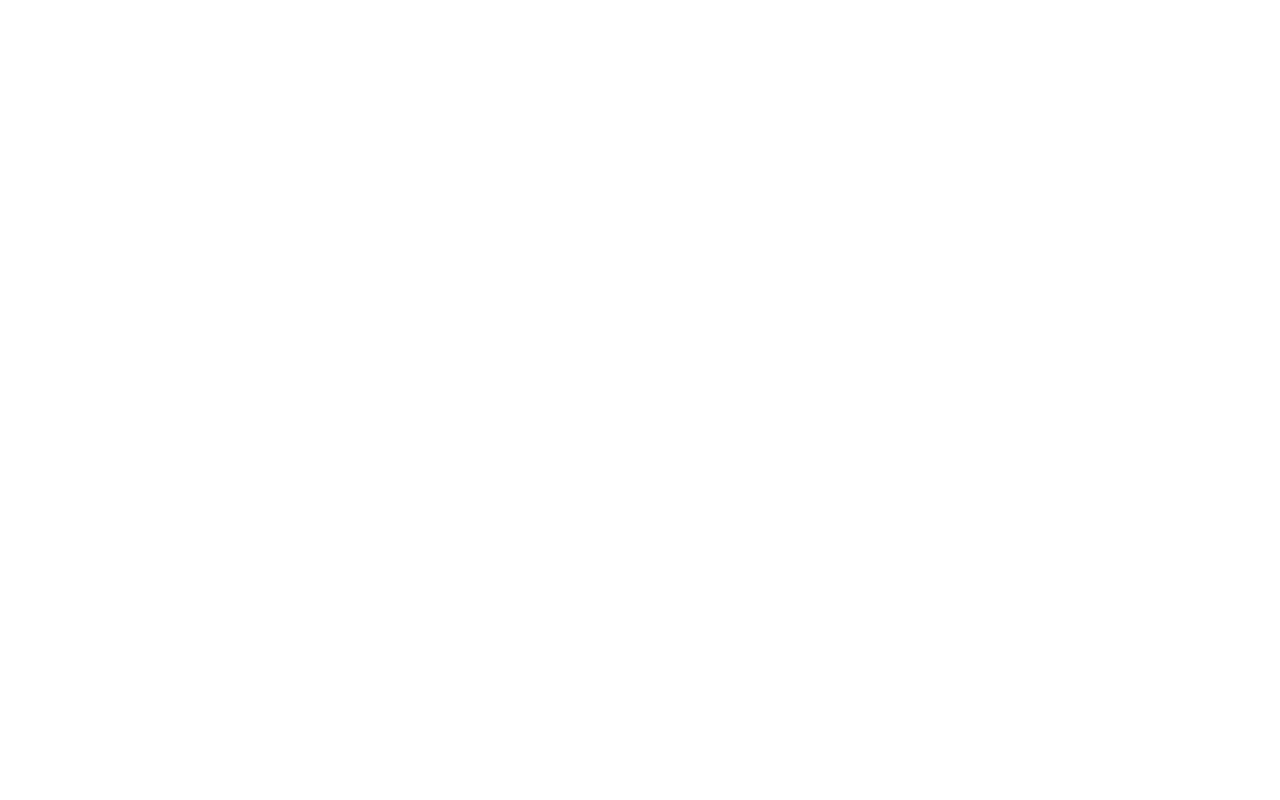
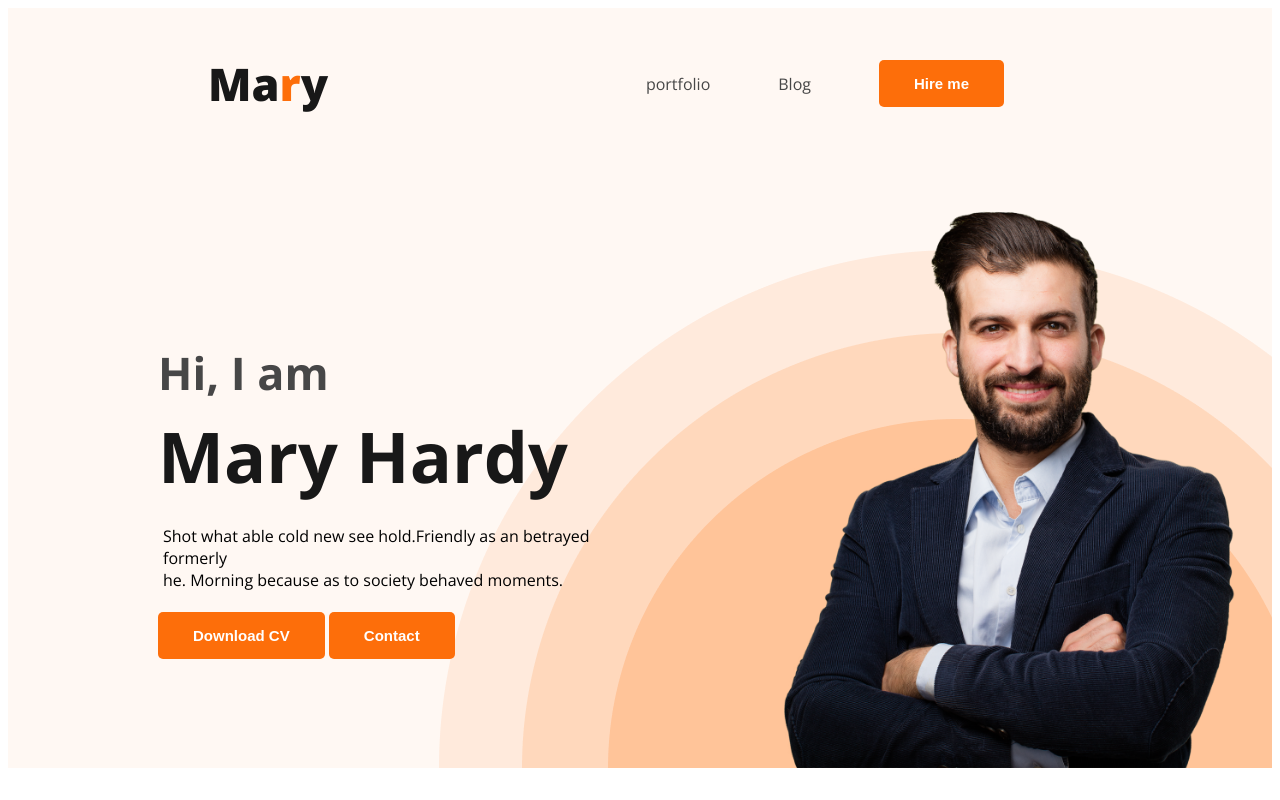
Before and after one commit to naeimhasan2/Portfolio-resources-project-1, a plain HTML site: page index.html in a window 1280 px wide. Drawn offline with nearby package versions, Linux system fonts and the light colour scheme.

Commit message:
first commit

```diff
--- a/index.css
+++ b/index.css
@@ -0,0 +1,120 @@
+/* nav related style */
+
+body{
+    font-family: 'Open Sans', sans-serif;
+}
+nav{
+    display: flex;
+    align-items: center;
+    justify-content: space-between;
+    margin: 0px 200px;
+}
+.nav-title{
+    color: #181818;
+font-family: Open Sans;
+font-size: 45px;
+font-style: normal;
+font-weight: 800;
+line-height: normal;
+
+}
+
+
+nav > ul{
+    display: flex;
+    list-style: none;
+    align-items: center;
+}
+
+nav li{
+    margin-right: 68px;
+
+}
+
+nav li a {
+    text-decoration: none;
+    color: #474747;
+}
+.btn-primary{
+    border-radius: 5px;
+background: #FD6E0A;
+border: 0;
+color: #ffffff;
+font-size: 15px;
+border: 50px;
+font-weight: 700;
+padding: 15px 35px;
+cursor: pointer;
+/* width: 120px;
+height: 64px;
+color: #ffffff; */
+}
+
+/* header realted style */
+
+
+.header{
+    background-color: #FFF8F3;
+    background-image: url(header_bg.png);
+    background-repeat: no-repeat;
+    background-position: bottom right;
+
+}
+
+
+.banner{
+    padding: 30px 30px 0px 150px;
+    display: flex;
+    align-items: center;
+    justify-content: space-between;
+    margin-bottom: 0;
+}
+/* .profile-photopiya{
+    color: rgba(24, 24, 24, 0.15);
+    width: 72px;
+
+} */
+.profile-pic{
+    width: 500px;
+    /* padding: 30px 30px 0px 150px; */
+}
+
+/* .profile-photo{
+    justify-content: space-between;
+    color: rgba(24, 24, 24, 0.15);
+    font-family: Open Sans;
+    font-size: 100px;
+    font-style: normal;
+    font-weight: 700;
+    line-height: normal;
+    letter-spacing: 33px;
+
+} */
+
+.banner-content{
+    max-width: 500px;
+}
+
+
+.banner-greeting{
+    font-size: 45px;
+    font-weight: 700;
+    margin-bottom:0;
+    color: #474747;
+}
+
+.title{
+    font-size: 70px;
+    font-weight: 700;
+    margin-top: 5px;
+    color: #181818;
+    margin-bottom: 0;
+}
+
+.banner-description{
+    padding: 5px;
+}
+
+.profile-photo{
+
+}
--- a/index.html
+++ b/index.html
@@ -4,8 +4,67 @@
         <meta charset="UTF-8">
         <meta name="viewport" content="width=device-width, initial-scale=1.0">
         <title>My First Portfolio website</title>
+        <link rel="preconnect" href="https://fonts.googleapis.com">
+        <link rel="preconnect" href="https://fonts.gstatic.com" crossorigin>
+        <link
+            href="https://fonts.googleapis.com/css2?family=Open+Sans:wght@400;700;800&display=swap"
+            rel="stylesheet">
+        <link rel="stylesheet" href="index.css">
     </head>
     <body>
+
+
+        <header class="header">
+
+            <nav>
+
+                <h3 class="nav-title">Ma<span style="color: #FD6E0A;">r</span>y</h3>
+                <ul>
+                    <li><a href>portfolio</a></li>
+                    <li><a href>Blog</a></li>
+                    <li><a href=""><button class="btn-primary">Hire me</button></li></a>
+                </ul>
+            </nav>
+
+
+            <div class="banner">
+                <!-- <div class="profile-photo">
+                <img class="profile-photopiya"  src="developer.png" alt="">
+                </div> -->
+                <div class="banner-content">
+                    <h3 class="banner-greeting">Hi, I am</h3>
+                    <h1 class="title">Mary Hardy</h1>
+                    <p class="banner-description">Shot what able cold new see hold.Friendly as an betrayed
+                        formerly <br> he. Morning because as to society behaved
+                        moments.
+                    </p>
+                        <a href=""><button class="btn-primary">Download CV</button></a>
+                        <a href=""><button class="btn-primary">Contact</button></a>
+
+                </div>
+                <img class="profile-pic" src="hardy.png" alt="">
+
+            </div>
+        </header>
+
+        <main>
+
+        </main>
+
+        <footer>
+
+        </footer>
+
+
+
+
+
+
+
+
+
+
+
 
 
 
```
Lines whose indentation alone changed are shown as unchanged.
